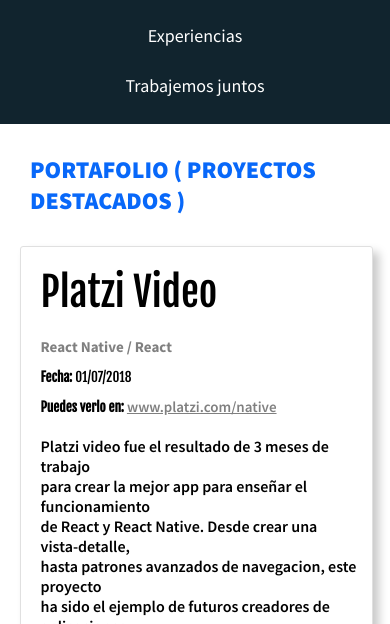
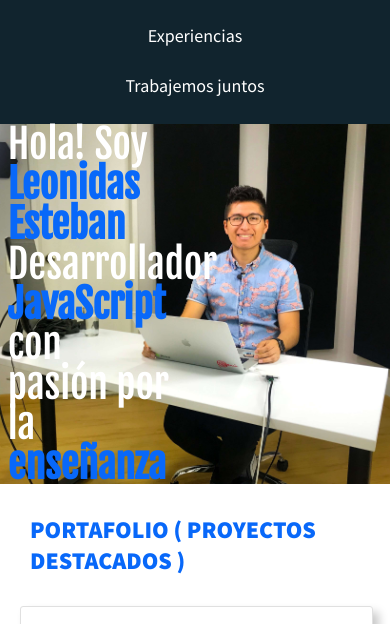
Before and after one commit to NelsonMarquezRomero/LeonidasPort, a plain HTML site: page index.html in a window 390 px wide. Shown: the part 85-709 px from the top of the page. Drawn offline with Linux system fonts and the light colour scheme.

Commit message:
Responsiveando el hero - parte 1

```diff
--- a/css/estilos.css
+++ b/css/estilos.css
@@ -59,7 +59,8 @@ header{
     align-items: center;
     flex-wrap: wrap;
     background-color: #1F262A;
-    height: 297px;
+    height: auto;
+    flex-direction: row;
 }
 
 h1{
@@ -77,8 +78,7 @@ h1 strong{
 
 .hero-image{
     object-fit: cover;
-    width: 100%;
-    height: 300px;
+    width: 500px;
 }
 
 /*Reglas que aplican al portafolio de proyectos*/
@@ -370,6 +370,19 @@ footer .platzi-image{
 
 }
 
+@media screen and (max-width:768px){
+    /* Reglas que aplican al hero*/
+
+    h1{
+        width:48%;
+        margin-left: 2%;
+    }
+
+    .hero-image{
+        width: 48%;
+    }
+}
+
 @media screen and (max-width:767px){
     /* Reglas CSS que aplican al header*/
 
@@ -460,6 +473,24 @@ footer .platzi-image{
 }
 
 @media screen and (max-width:480px){
+    /* Reglas que aplican a la sección de hero*/
+
+    .hero{
+        position: relative;
+    }
+
+    h1{
+        z-index: 1;
+    }
+
+    .hero-image{
+        height: 100%;
+        width: 100%;
+        position: absolute;
+        left: 0;
+        z-index: 0;
+    }
+
     /*Reglas CSS que aplican al portafolio de proyectos*/
 
     .project{
@@ -576,12 +607,25 @@ footer .platzi-image{
 
     .course{
         margin-bottom: 10px;
+        margin-left: 10%;
     }
 
     .course-image{
         width: 20%;
         height: auto;
         margin-bottom: 10px;
-        margin-left: 5px;
+        margin-left: 10px;
     }
 }
+
+@media screen and (max-width:320px){
+    /* Reglas que aplican al footer*/
+
+    .course{
+        margin-left: 3%;
+    }
+
+    .course-image{
+        margin-left: 4px;
+    }
+}
--- a/index.html
+++ b/index.html
@@ -32,18 +32,16 @@
         </div>
     </header>
 
-    <!--<section class="hero">
+    <section class="hero">
         <div class="container">
             <h1>
                 Hola! Soy <strong>Leonidas Esteban</strong> <br>
                 Desarrollador <strong>JavaScript</strong> con <br>
                 pasión por la <strong>enseñanza</strong>
             </h1>
-            <figure class="hero-image-container">
-                <img src="./images/hero.jpg" alt="Hero-image" class="hero-image">
-            </figure>
+                <img src="./images/hero.jpg" alt="Hero-image" width="300px" height="297px" class="hero-image">
         </div>
-    </section> -->
+    </section>
 
     <section id="Portafolio" class="portfolio">
         <div class="container">
```
